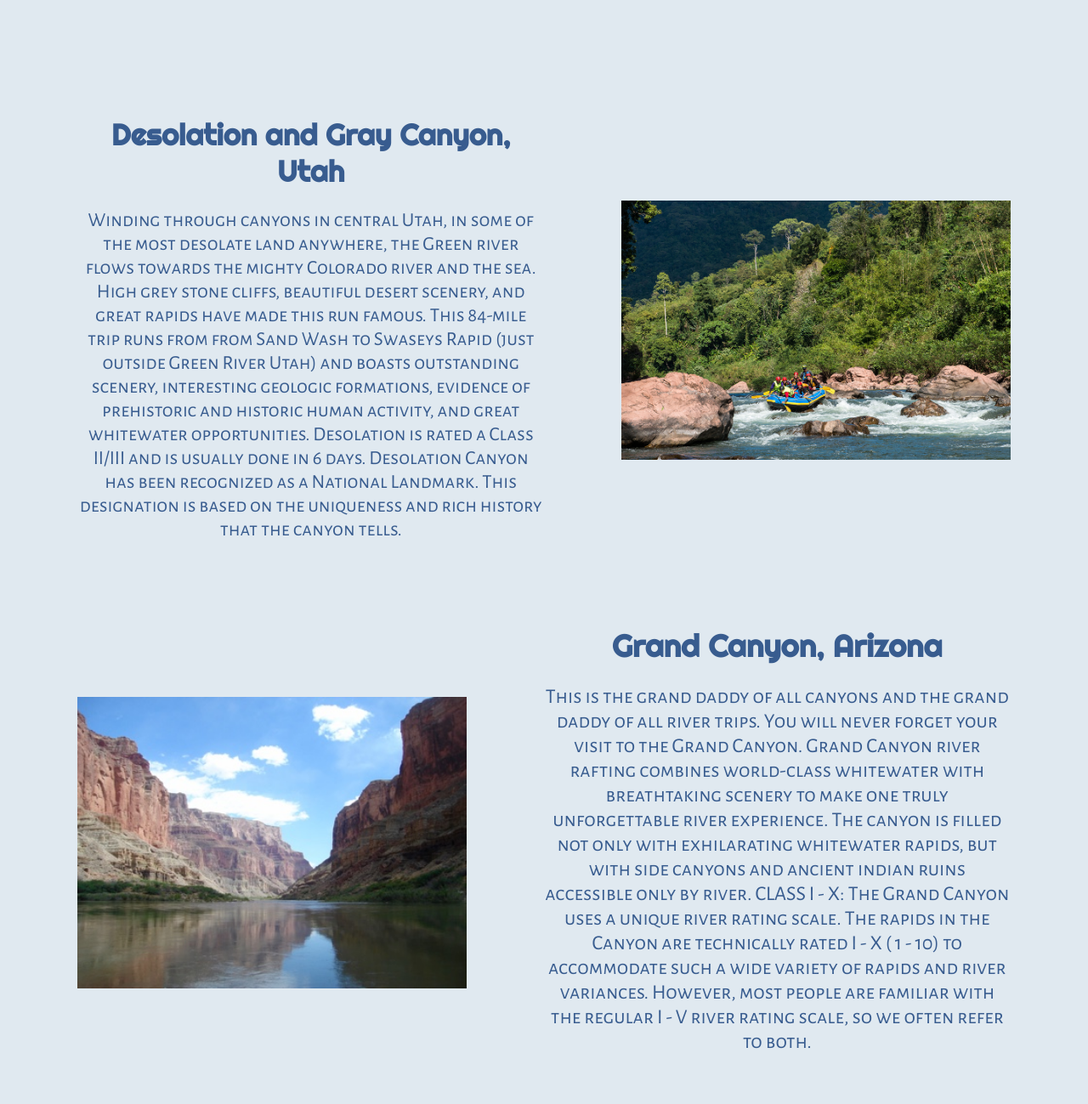
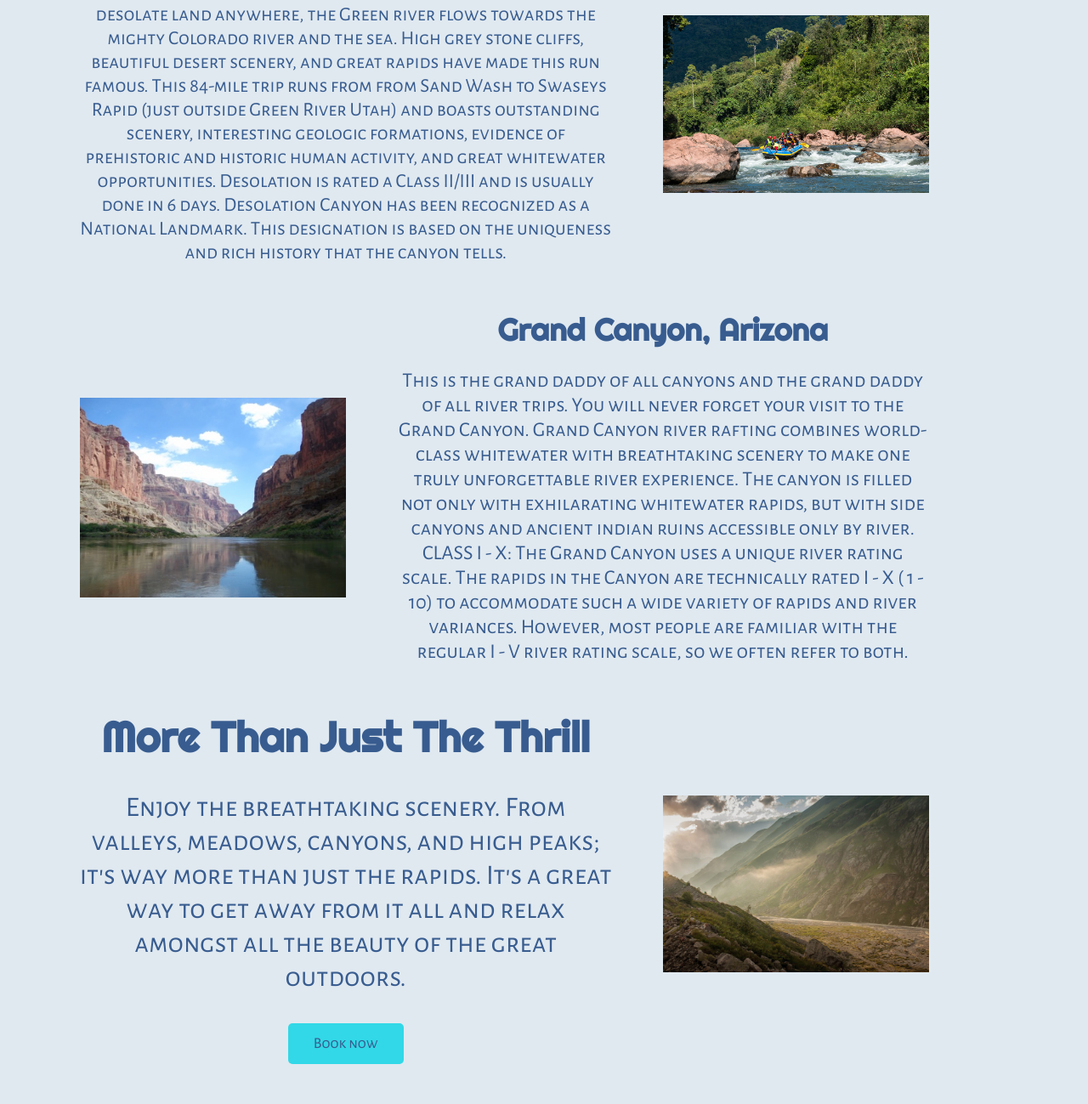
Before and after one commit to brycches/WDD130, a plain HTML site: page wwr/rivers.html in a window 1280 px wide. Shown: the part 661-1960 px from the top of the page at 85% size. Drawn offline with Linux system fonts and the light colour scheme.

Commit message:
finished white water CSS

```diff
--- a/wwr/styles/style.css
+++ b/wwr/styles/style.css
@@ -277,85 +277,78 @@ nav {
 /* second page css */
 .rivers-grid{
     display: grid;
-    grid-template-columns: 1fr 1fr 1fr 1fr 1fr 1fr 1fr 1fr 1fr 1fr 1fr 1fr 1fr 1fr;
-    grid-template-rows: 100px 100px 100px 100px 100px 100px 100px 100px 100px 100px 100px 100px 100px 100px 100px 100px 100px 100px 100px 100px 100px 100px 100px 100px 100px;
+    grid-template-columns: repeat(14, 1fr);
+    grid-template-rows: repeat(4, auto);
+    grid-gap: 30px;
+    margin-top: 30px;
 }
 .Idaho {
-    grid-column: 2/14;
-    grid-row: 2/6;
+    grid-column: 2/13;
+    gap: 60px;
     display: grid;
-    display: grid;
-    grid-template-columns:repeat(12, 1fr);
-    grid-template-rows: repeat(5,100px);
+    grid-template-columns:1fr 2fr;
 }
 .Utah{
-    grid-column: 2/14;
-    grid-row: 8/12;
+    grid-column: 2/13;
+    gap: 60px;
     display: grid;
-    grid-template-columns:repeat(12, 1fr);
-    grid-template-rows: repeat(5,100px);
+    grid-template-columns:2fr 1fr;
 }
 .Grand{
-    grid-column: 2/14;
-    grid-row: 14/19;
+    grid-column: 2/13;
+    gap: 60px;
     display: grid;
-    grid-template-columns:repeat(12, 1fr);
-    grid-template-rows: repeat(5,100px);
+    grid-template-columns:1fr 2fr;
 }
 .end-stuff{
-    grid-column: 2/14;
-    grid-row: 20/25;
-    width: 100%;
+    grid-column: 2/13;
+    gap: 60px;
     display: grid;
-    grid-template-columns:repeat(12, 1fr);
-    grid-template-rows: repeat(5,100px);
+    grid-template-columns:2fr 1fr;
 }
 .river-img1 {
-    grid-column: 1/6;
-    grid-row: 1/6;
+    align-self:center;
+
     width: 100%;
-    margin-top: 83px;
 }
 .Idaho-text {
-    grid-column: 7/14;
-    grid-row: 1/6;
+    align-self:center;
     width: 100%;
     height: 100%;
     font-size: 90%;
 }
 .river-img2 {
-    grid-column: 8/14;
-    grid-row:1/6;
+    grid-column: 2/3;
+    grid-row: 1/2;
     width: 100%;
-    margin-top: 99px;
+    align-self:center;
 }
 .Utah-text{
-    grid-column: 1/7;
-    grid-row: 1/6;
+    grid-column: 1/2;
     width: 100%;
     font-size: 105%;
+    grid-row: 1/2;
+    align-self:center;
 }
 .river-img3{
-    grid-column: 1/6;
-    grid-row: 1/6;
+    align-self:center;
     width: 100%;
-    margin-top: 83px;
 }
 .grand-text{
-    grid-column: 7/13;
-    grid-row: 1/6;
+    align-self:center;
     width: 100%;
     font-size: 110%;
 }
 .river-img4{
-    grid-column: 8/13;
-    grid-row: 1/6;
+    grid-column: 2/3;
+    grid-row: 1/2;
     width: 100%;
-    margin-top: 99px;
+    align-self:center;
 }
 .end-text{
-    grid-column: 1/7;
-    grid-row: 1/6;
+    grid-column: 1/2;
+    grid-row: 1/2;
     width: 100%;
     font-size: 150%;
+    align-self:center;
 }
```
